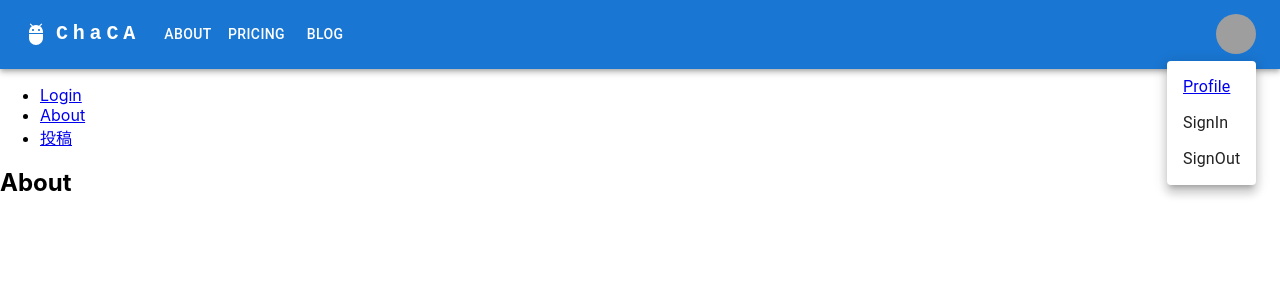
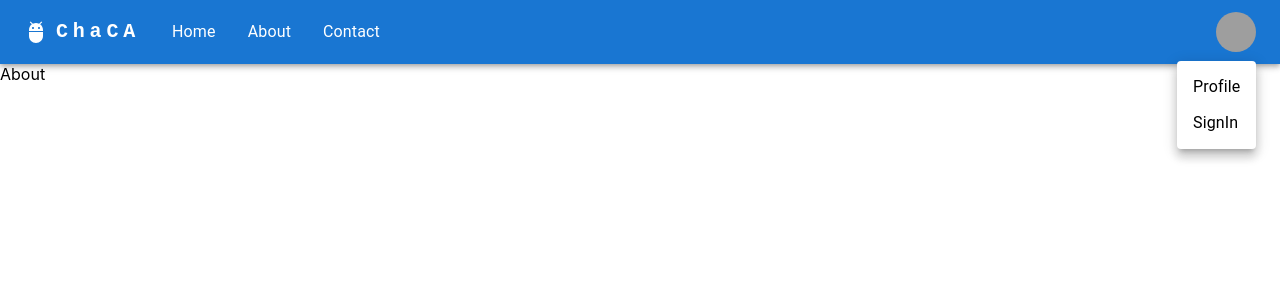
Before and after one commit to YoheiKanamaru/potato-salad, a React (Create React App) app: page /about in a window 1280 px wide. Both pictures are taken after a click on the button "Open settings". Shown: the top 300 px of the page. Built offline with nearby package versions, Linux system fonts and the light colour scheme; grey boxes are pictures that could not be loaded.

Commit message:
add router

```diff
--- a/src/App.tsx
+++ b/src/App.tsx
@@ -1,7 +1,7 @@
 import React from 'react';
 import logo from './logo.svg';
 import './App.css';
-import SignIn from './components/SignIn'
+
 
 function App() {
   return (
--- /dev/null
+++ b/src/components/About.tsx
@@ -0,0 +1,10 @@
+
+const About = () =>{
+    return(
+        <div>
+            About
+        </div>
+    )
+}
+
+export default About
--- a/src/components/Header .tsx
+++ b/src/components/Header .tsx
@@ -13,12 +13,9 @@ import Tooltip from '@mui/material/Tooltip';
 import MenuItem from '@mui/material/MenuItem';
 import AdbIcon from '@mui/icons-material/Adb';
 
-import { BrowserRouter, Link, Route, Routes, Navigate } from "react-router-dom"
-import SignIn from './SignIn';
-import Profile from './Profile';
+import { Link } from "react-router-dom"
 
-const pages = ['About', 'Pricing', 'Blog'];
-const settings = ['Profile', 'Logout'];
+import './HeaderCSS.css'
 
 
 const ResponsiveAppBar = () => {
@@ -92,11 +89,10 @@ const ResponsiveAppBar = () => {
                 display: { xs: 'block', md: 'none' },
               }}
             >
-              {pages.map((page) => (
-                <MenuItem key={page} onClick={handleCloseNavMenu}>
-                  <Typography textAlign="center">{page}</Typography>
-                </MenuItem>
-              ))}
+              <MenuItem onClick={handleCloseUserMenu}><Link to={'/'}>Home</Link></MenuItem>
+              <MenuItem onClick={handleCloseUserMenu}><Link to={'/about'}>About</Link></MenuItem>
+              <MenuItem onClick={handleCloseUserMenu}><Link to={'/contact'}>Contact</Link></MenuItem>
+
             </Menu>
           </Box>
           <AdbIcon sx={{ display: { xs: 'flex', md: 'none' }, mr: 1 }} />
@@ -104,7 +100,7 @@ const ResponsiveAppBar = () => {
             variant="h5"
             noWrap
             component="a"
-            href=""
+            href="/"
             sx={{
               mr: 2,
               display: { xs: 'flex', md: 'none' },
@@ -116,18 +112,12 @@ const ResponsiveAppBar = () => {
               textDecoration: 'none',
             }}
           >
-            CheCA
+            ChaCA
           </Typography>
           <Box sx={{ flexGrow: 1, display: { xs: 'none', md: 'flex' } }}>
-            {pages.map((page) => (
-              <Button
-                key={page}
-                onClick={handleCloseNavMenu}
-                sx={{ my: 2, color: 'white', display: 'block' }}
-              >
-                {page}
-              </Button>
-            ))}
+              <MenuItem onClick={handleCloseUserMenu}><Link to={'/'}><a style={{color: "white"}}>Home</a></Link></MenuItem>
+              <MenuItem onClick={handleCloseUserMenu}><Link to={'/about'}><a style={{color: "white"}}>About</a></Link></MenuItem>
+              <MenuItem onClick={handleCloseUserMenu}><Link to={'/contact'}><a style={{color: "white"}}>Contact</a></Link></MenuItem>
           </Box>
 
           <Box sx={{ flexGrow: 0 }}>
@@ -151,14 +141,11 @@ const ResponsiveAppBar = () => {
               }}
               open={Boolean(anchorElUser)}
               onClose={handleCloseUserMenu}
+            >
 
+            <MenuItem onClick={handleCloseUserMenu}><Link to={'/profile'}>Profile</Link></MenuItem>
+            <MenuItem onClick={handleCloseUserMenu}><Link to={'/signin'}>SignIn</Link></MenuItem>
 
-            >
-            <BrowserRouter>
-            <MenuItem onClick={handleCloseUserMenu}><Link to='/profile'>Profile</Link></MenuItem>
-            <MenuItem onClick={handleCloseUserMenu}>SignIn</MenuItem>
-            <MenuItem onClick={handleCloseUserMenu}>SignOut</MenuItem>
-            </BrowserRouter>
             </Menu>
           </Box>
         </Toolbar>
--- a/src/components/HeaderCSS.css
+++ b/src/components/HeaderCSS.css
@@ -5,23 +5,6 @@ Header.center {
 }
 
 a{
-    position: relative;
-    display: inline-block;
-    transition: .3s;
-  }
-
-  a::after {
-    position: absolute;
-    bottom: 0;
-    left: 50%;
-    content: '';
-    width: 0;
-    height: 2px;
-    background-color: #31aae2;
-    transition: .3s;
-    transform: translateX(-50%);
-  }
-
-  a:hover::after{
-    width: 100%;
-  }
+  text-decoration: none;
+  color: black;
+}
--- a/src/components/Home.tsx
+++ b/src/components/Home.tsx
@@ -3,40 +3,32 @@
 import { BrowserRouter, Link, Route, Routes, Navigate } from "react-router-dom"
 import SignIn from './SignIn';
 import Header from './Header ';
+import Profile from "./Profile";
+import Search from "./Search";
+import About from "./About";
+import ContactForm from "./Contact";
 
+//BrowserRouterの中でRouteを設置、Reactアプリの中で一度しか使えないのでここでページ遷移を管理
+//v6なので参考サイトとやり方が異なってくるので、詰まったらv6の資料読んだ方が良い
 const Home = () =>{
     return(
         <div>
+            <BrowserRouter>
+            <header>
             <Header />
-            <BrowserRouter>
-
-            <ul>
-                <li>
-                <Link to="/signin">Login</Link>
-                </li>
-                <li>
-                <Link to="/about">About</Link>
-                </li>
-                <li>
-                <Link to="/post">投稿</Link>
-                </li>
-             </ul>
+            </header>
 
              <Routes>
+                <Route path="/" element={<Search />} />
+                <Route path="/about" element={<About />} />
+                <Route path="/contact" element={<ContactForm />} />
                 <Route path="/signin" element={<SignIn />} />
-                <Route path="/about" element={<About />} />
+                <Route path="/profile" element={<Profile />} />
              </Routes>
-
              </BrowserRouter>
 
         </div>
     )
 }
 
-const About = () =>{
-    return(
-        <h2>About</h2>
-    )
-}
-
 export default Home;
--- /dev/null
+++ b/src/components/Loading.tsx
@@ -0,0 +1,6 @@
+import React from 'react';
+import ReactLoading from 'react-loading';
+
+export const Loading = () => {
+  return <ReactLoading type="spin" height={20} width={20} />;
+};
--- /dev/null
+++ b/src/components/Search.tsx
@@ -0,0 +1,10 @@
+
+const Search = () =>{
+    return(
+        <div>
+            Search
+        </div>
+    )
+}
+
+export default Search
```
Also changed, not shown: package.json (+7 -0 lines), src/components/ContactCSS.css (added, +19 -0 lines), 1 other file (tests, documents, lock files or other folders).
